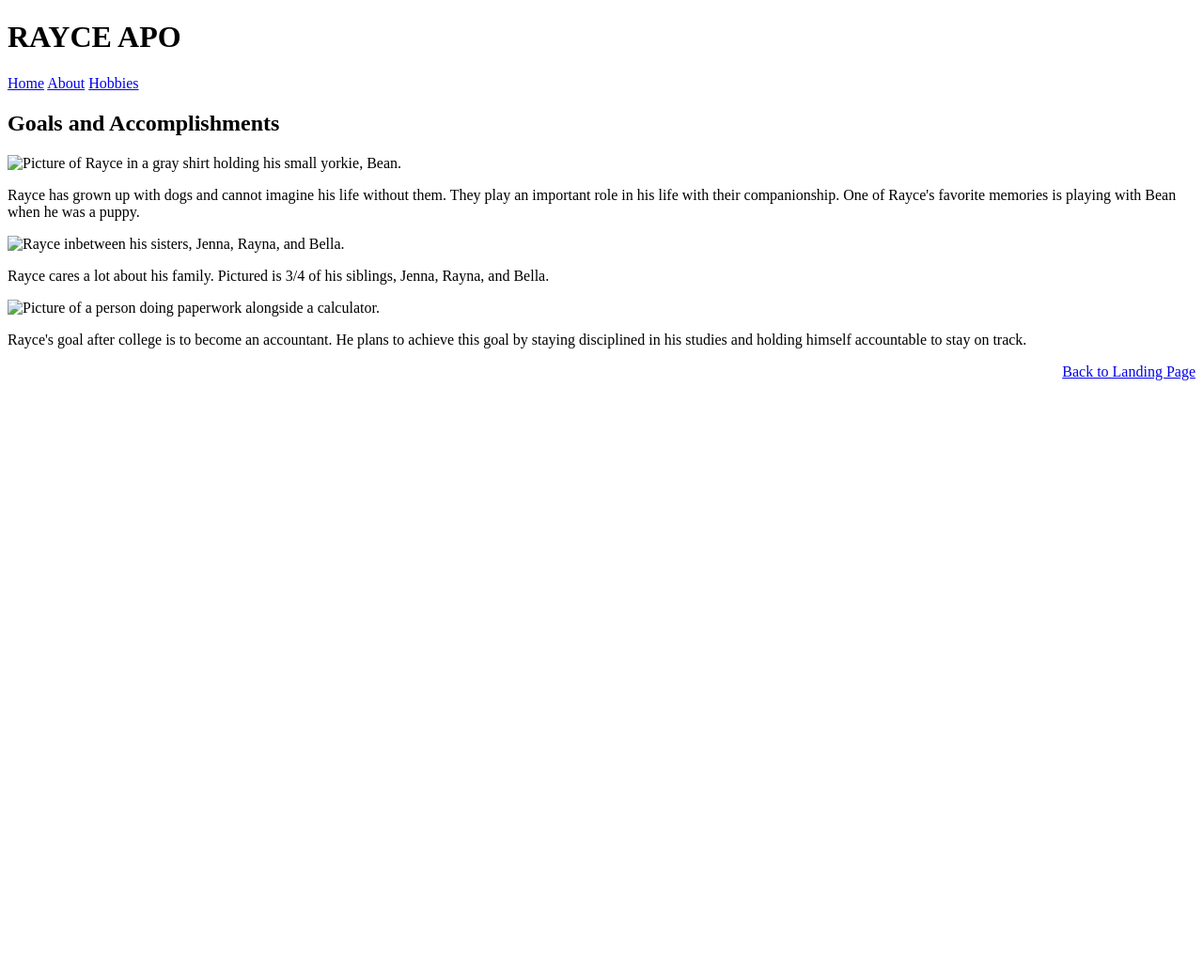
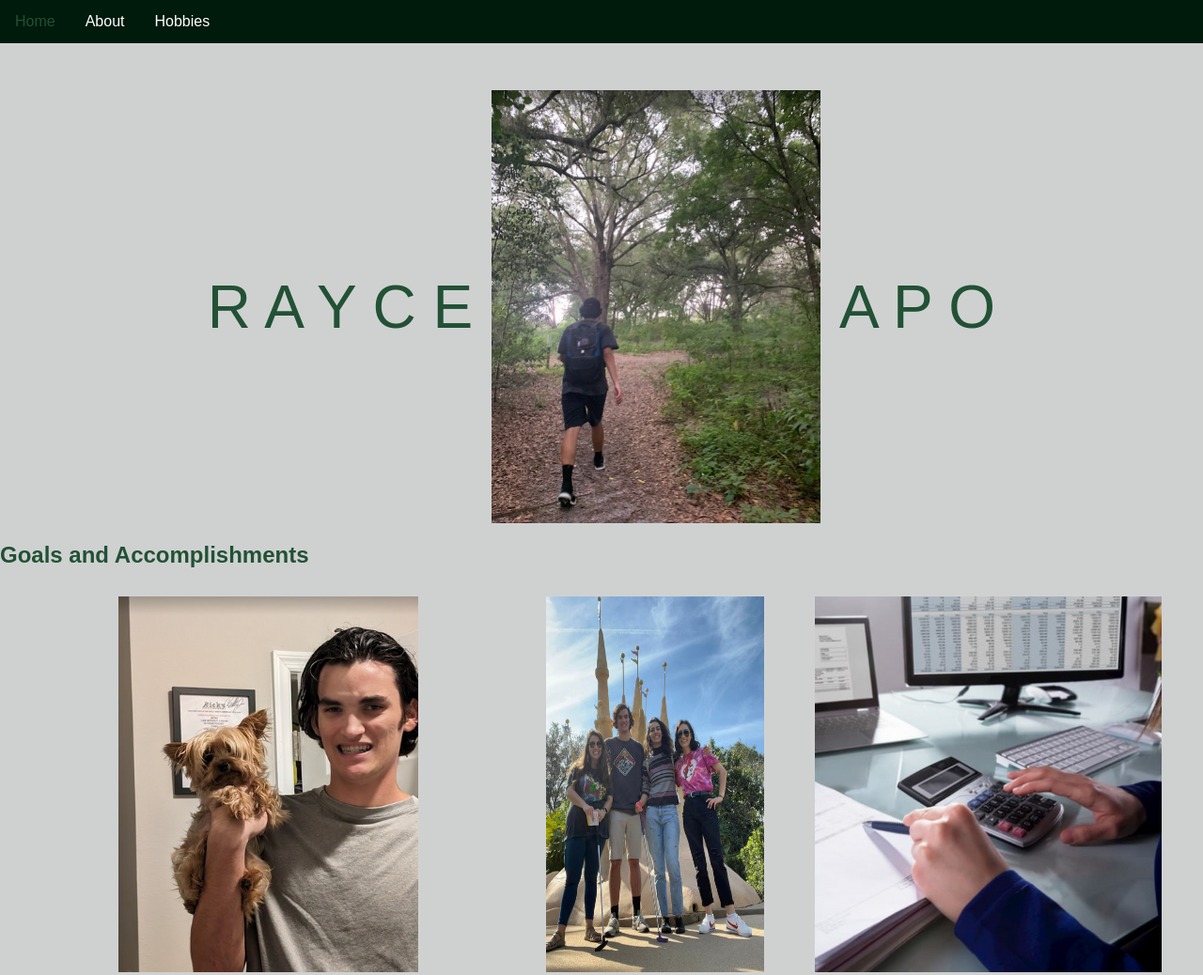
Before and after one commit to bellaapo/bioSite, a plain HTML site: page index.html in a window 1280 px wide. Shown: the top 1038 px of the page at 94% size. Before the commit the page ends 800 px from the top, so only its background shows below. Drawn offline with Linux system fonts and the light colour scheme.

Commit message:
Update index.html

```diff
--- a/index.html
+++ b/index.html
@@ -10,39 +10,47 @@ August 30, 2024
     <meta charset="UTF-8">
     <meta name="viewport" content="width=device-width, initial-scale=1.0">
     <title>Rayce's BioSite</title>
-    <link rel="stylesheet" href="styles.css">
+    <link rel="stylesheet" href="../css/index.css">
 </head>
-<body>
+
+<div id="navbar">
+    <a href="index.html">Home</a>
+    <a href="about.html">About</a>
+    <a href="hobbies.html">Hobbies</a>
+</div>
+
+<body style="background-color: #CFD1d1;">
     <header>
-        <h1>RAYCE APO</h1>
+        <div class="centered-content">
+            <div class="text-image-container">
+                <div class="text-left">R A Y C E</div>
+                <img src="../images/woods.png" alt="Picture of Rayce walking in the woods, with a backpack on" class="center-image">
+                <div class="text-right">A P O</div>
+            </div>
+        </div>
     </header>
-    <nav>
-        <a href="index.html">Home</a>
-        <a href="./pages/about.html">About</a>
-        <a href="./pages/hobbies.html">Hobbies</a>
-    </nav>
     <main>
         <section>
             <h1>Goals and Accomplishments</h1>
             <div class="goals-section">
                 <div class="goal">
-                <img src="image1.jpg" alt="Picture of Rayce in a gray shirt holding his small yorkie, Bean.">
+                    <img src="../images/bean.png" alt="Rayce with his dog Bean.">
                     <p>Rayce has grown up with dogs and cannot imagine his life without them. They play an important role in his life with their companionship. One of Rayce's favorite memories is playing with Bean when he was a puppy.</p>
                 </div>
                 <div class="goal">
-                <img src="image2.jpg" alt="Rayce inbetween his sisters, Jenna, Rayna, and Bella.">
+                    <img src="../images/family.png" alt="Rayce with his sisters Jenna, Rayna, and Bella.">
                     <p>Rayce cares a lot about his family. Pictured is 3/4 of his siblings, Jenna, Rayna, and Bella.</p>
                 </div>
                 <div class="goal">
-                <img src="image3.jpg" alt="Picture of a person doing paperwork alongside a calculator.">
+                    <img src="../images/accounting.png" alt="A person doing paperwork with a calculator.">
                     <p>Rayce's goal after college is to become an accountant. He plans to achieve this goal by staying disciplined in his studies and holding himself accountable to stay on track.</p>
                 </div>
             </div>
-    </section>    </main>
-
+        </section>
+    </main>
     <footer>
         <div style="text-align: right;">
-            <a href="index.html" style="float: right;">Back to Landing Page</a>
+            <a href="https://bellaapo.github.io/bioSite/" style="float: right;">Back to Landing Page</a>
         </div>
     </footer>
 </body>
```
Lines whose indentation alone changed are shown as unchanged.
